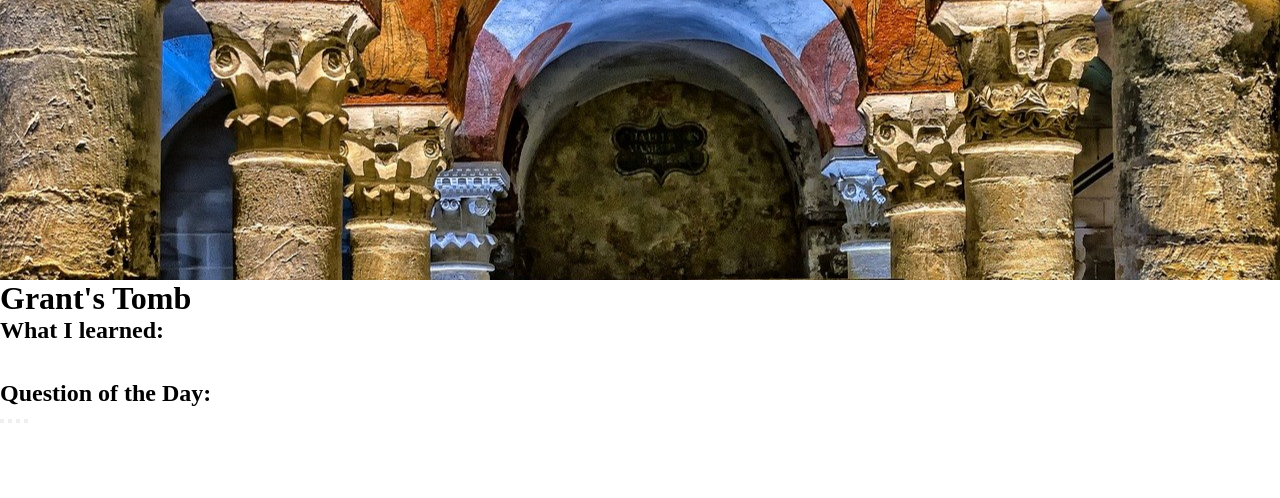
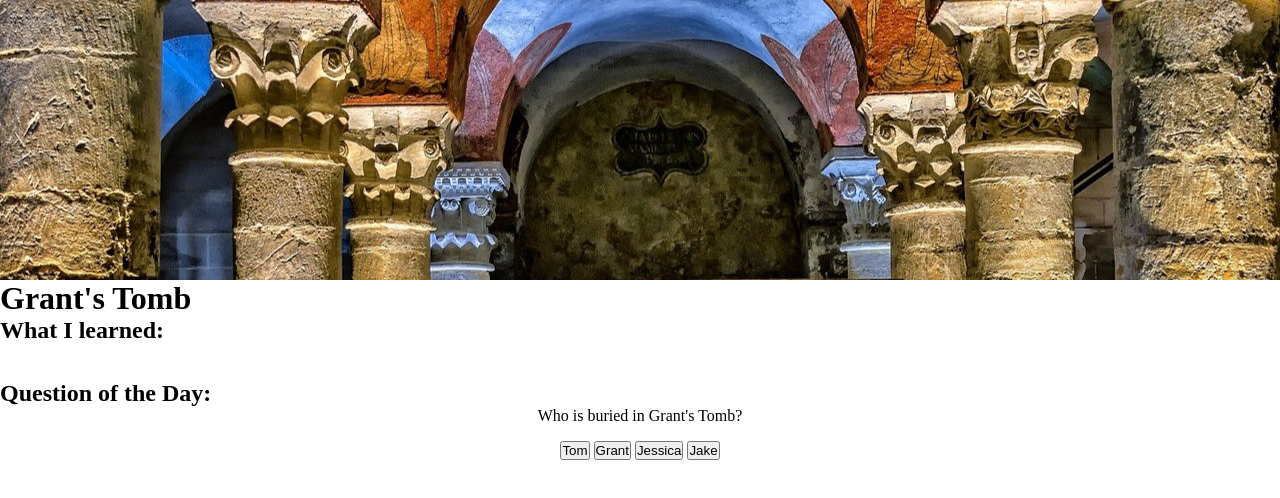
Before and after one commit to Bryonpectol/grants-tomb, a plain HTML site: page index.html in a window 1280 px wide. Drawn offline with Linux system fonts and the light colour scheme.

Commit message:
finished assignment

```diff
--- a/css/main.css
+++ b/css/main.css
@@ -10,3 +10,17 @@ header {
     background-position: center;
     background-repeat: no-repeat;
 }
+
+#btns {
+    text-align: center;
+    margin-top: 2vh;
+}
+
+#stem {
+    text-align: center;
+}
+
+.feedback {
+    text-align: center;
+    margin-top: 2vh;
+}
--- a/index.html
+++ b/index.html
@@ -27,13 +27,17 @@
             <h2>Question of the Day:</h2>
 
             <div id="stem">
-                <button id="answer1"></button>
-                <button id="answer2"></button>
-                <button id="answer3"></button>
-                <button id="answer4"></button>
 
-                <div class="feedback"></div>
             </div>
+
+            <div id="btns">
+            <button id="answer1"></button>
+            <button id="answer2"></button>
+            <button id="answer3"></button>
+            <button id="answer4"></button>
+            </div>
+
+            <div class="feedback"></div>
 
         </main>
 
--- a/js/main.js
+++ b/js/main.js
@@ -1 +1,33 @@
-const question
+const question = {
+    stem: "Who is buried in Grant's Tomb?",
+    option1: "Tom",
+    option2: "Grant",
+    option3: "Jessica",
+    option4: "Jake",
+    correct: 2,
+    display: () => {
+        document.querySelector('#stem').textContent = question.stem;
+        document.querySelector('#answer1').textContent = question.option1;
+        document.querySelector('#answer2').textContent = question.option2;
+        document.querySelector('#answer3').textContent = question.option3;
+        document.querySelector('#answer4').textContent = question.option4;
+    },
+    check: (userChoice) => {
+        if(userChoice === question.correct) {
+
+            let Correct = question.option2;
+
+            document.querySelector('.feedback').textContent = `You are Correct! ${Correct} is buried in Grant's Tomb.`
+        }
+        if(userChoice !== question.correct) {
+            document.querySelector('.feedback').textContent = "Try Again.They are not buried in Grant's Tomb."
+        }
+    }
+}
+
+document.querySelector('#answer1').addEventListener('click', () => question.check(1))
+document.querySelector('#answer2').addEventListener('click', () => question.check(2))
+document.querySelector('#answer3').addEventListener('click', () => question.check(3))
+document.querySelector('#answer4').addEventListener('click', () => question.check(4))
+
+question.display();
```
